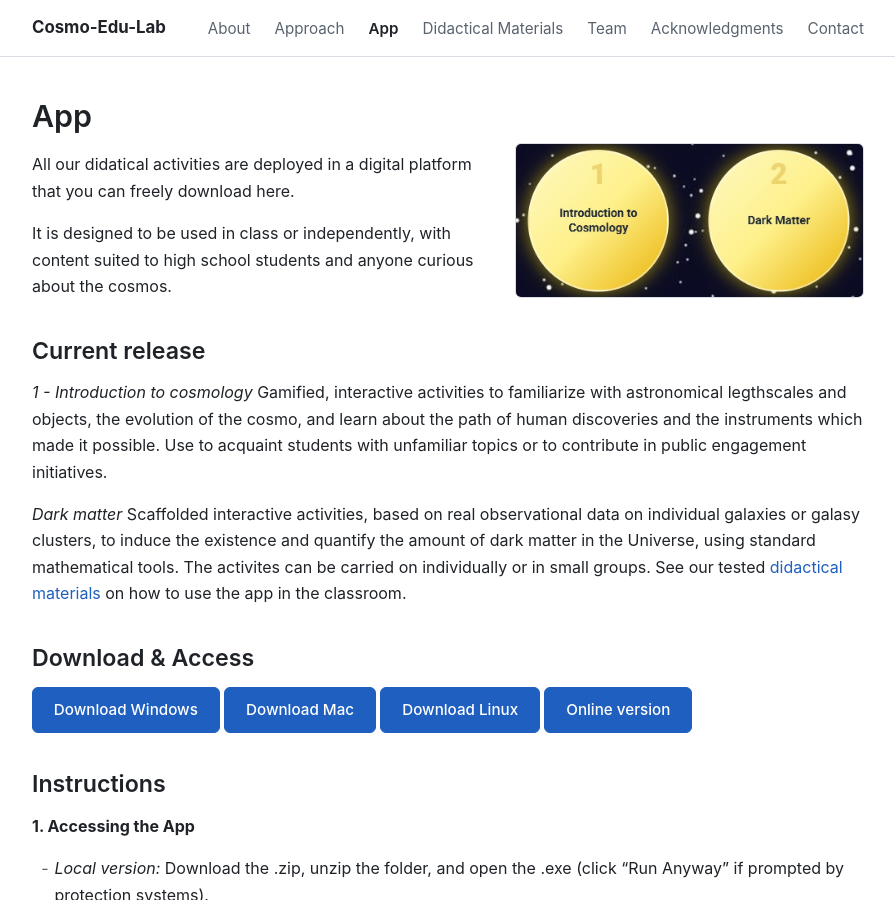
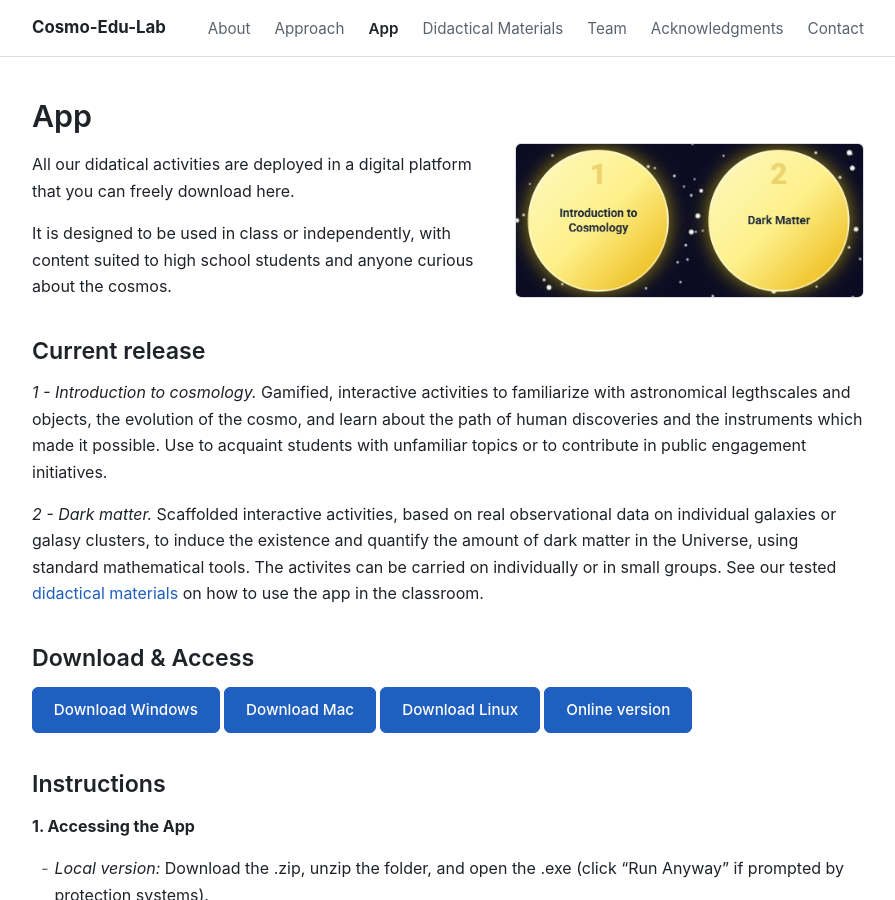
Before and after one commit to cosmo-edu-lab/cosmo-edu-lab.github.io, a Jekyll site: the page built from app.md, in a window 1280 px wide and 900 px high. Shown: the whole window, without its empty margins (192-1087 px from the left). Built offline with Jekyll 4.4.1, drawn with Linux system fonts in a browser that asks for light colours.

```diff
--- a/app.md
+++ b/app.md
@@ -13,9 +13,9 @@ It is designed to be used in class or independently, with content suited to high
 
 ## Current release
 
-*1 - Introduction to cosmology* Gamified, interactive activities to familiarize with astronomical legthscales and objects, the evolution of the cosmo, and learn about the path of human discoveries and the instruments which made it possible. Use to acquaint students with unfamiliar topics or to contribute in public engagement initiatives.
+*1 - Introduction to cosmology.* Gamified, interactive activities to familiarize with astronomical legthscales and objects, the evolution of the cosmo, and learn about the path of human discoveries and the instruments which made it possible. Use to acquaint students with unfamiliar topics or to contribute in public engagement initiatives.
 
-*Dark matter* Scaffolded interactive activities, based on real observational data on individual galaxies or galasy clusters, to induce the existence and quantify the amount of dark matter in the Universe, using standard mathematical tools. The activites can be carried on individually or in small groups. See our tested [didactical materials]({{ '/didactical-materials/' | relative_url }}) on how to use the app in the classroom.
+*2 - Dark matter.* Scaffolded interactive activities, based on real observational data on individual galaxies or galasy clusters, to induce the existence and quantify the amount of dark matter in the Universe, using standard mathematical tools. The activites can be carried on individually or in small groups. See our tested [didactical materials]({{ '/didactical-materials/' | relative_url }}) on how to use the app in the classroom.
 
 ## Download & Access
 
```
Also changed, not shown: index.md (+1 -1 lines).
